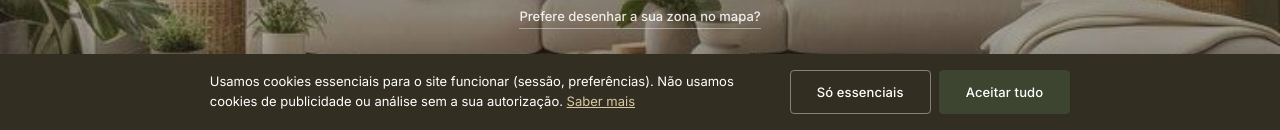
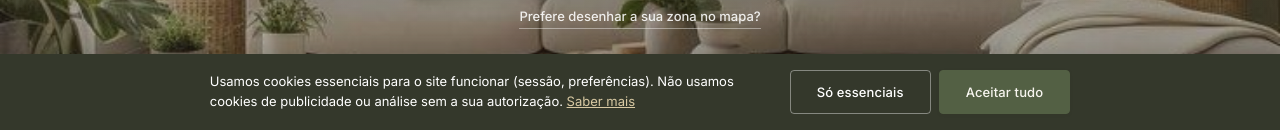
Before and after one commit to andreiadetails-byte/portal-imobiliario, a Next.js app: page / in a window 1280 px wide. Shown: the part 670-800 px from the top of the page. Built offline with nearby package versions, Linux system fonts and the light colour scheme; no server answers; the database is empty.

Commit message:
Equilibra cores das paginas de mensagens e suporte

```diff
--- a/app/globals.css
+++ b/app/globals.css
@@ -1,16 +1,18 @@
 @import url('https://fonts.googleapis.com/css2?family=Fraunces:ital,opsz,wght@0,9..144,400;0,9..144,500;0,9..144,600;1,9..144,500&family=Inter:wght@400;500;600&family=IBM+Plex+Mono:wght@400;500&display=swap');
 
 :root{
-  --ink:#332E22;
-  --azulejo:#6B7A52;
-  --plaster:#F1E8D6;
-  --paper:#FFFFFF;
-  --telha:#3D4530;
+  --ink:#34382B;
+  --azulejo:#71805C;
+  --plaster:#E8E4D8;
+  --paper:#F7F5EF;
+  --telha:#536044;
   --terracota:#8B5A3C;
   --brass:#D8C9A3;
   --gold-strong:#C9A227;
   --green-vivid:#4F8B4A;
   --green-aqua:#3E9E8C;
+  --messages-green:#71805B;
+  --messages-green-soft:#E6EBDD;
   --line: rgba(51,46,34,0.14);
   --text-soft: rgba(51,46,34,0.72);
 }
```
Also changed, not shown: app/chat/page.js (+9 -11 lines), app/mensagens-suporte/page.js (+6 -8 lines).
